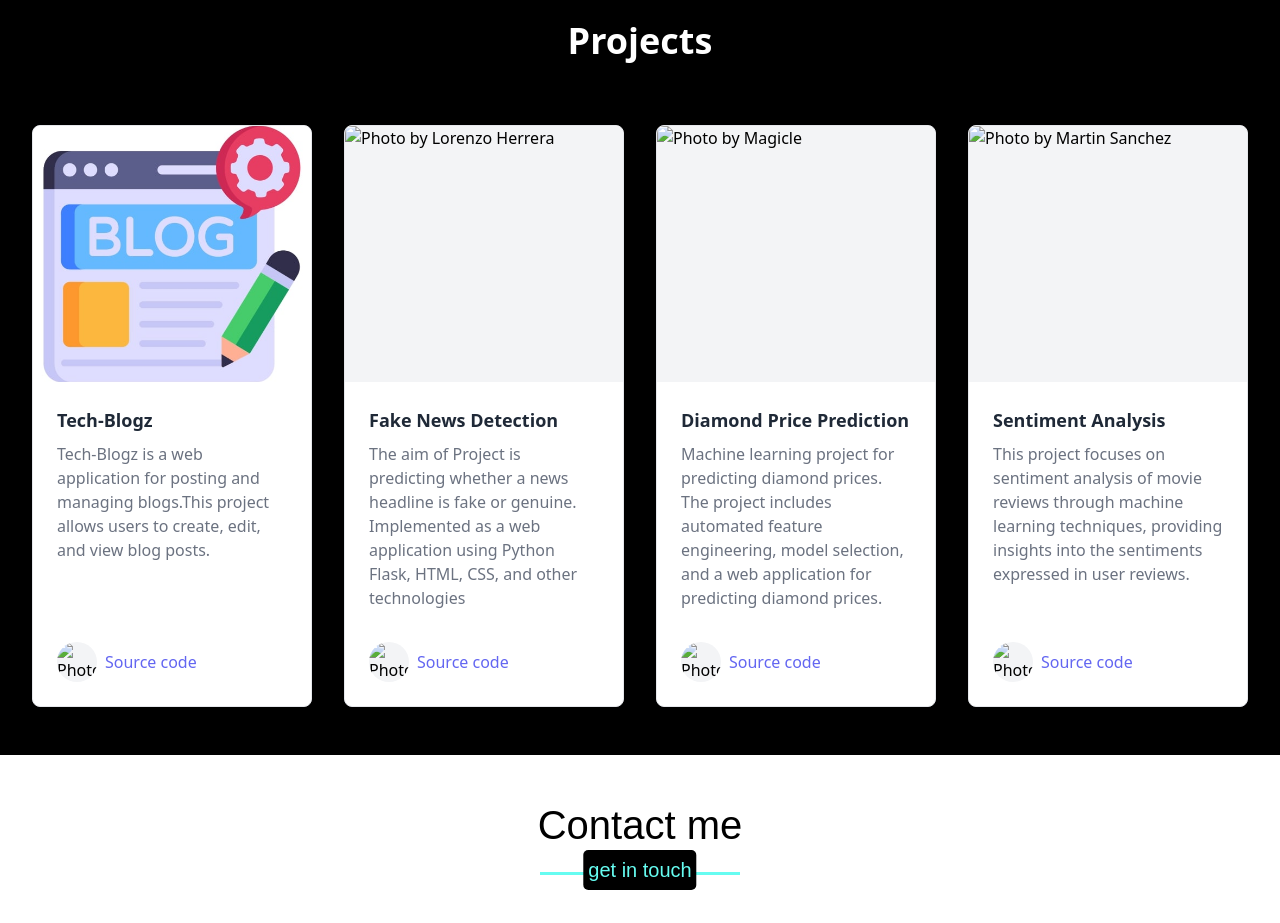
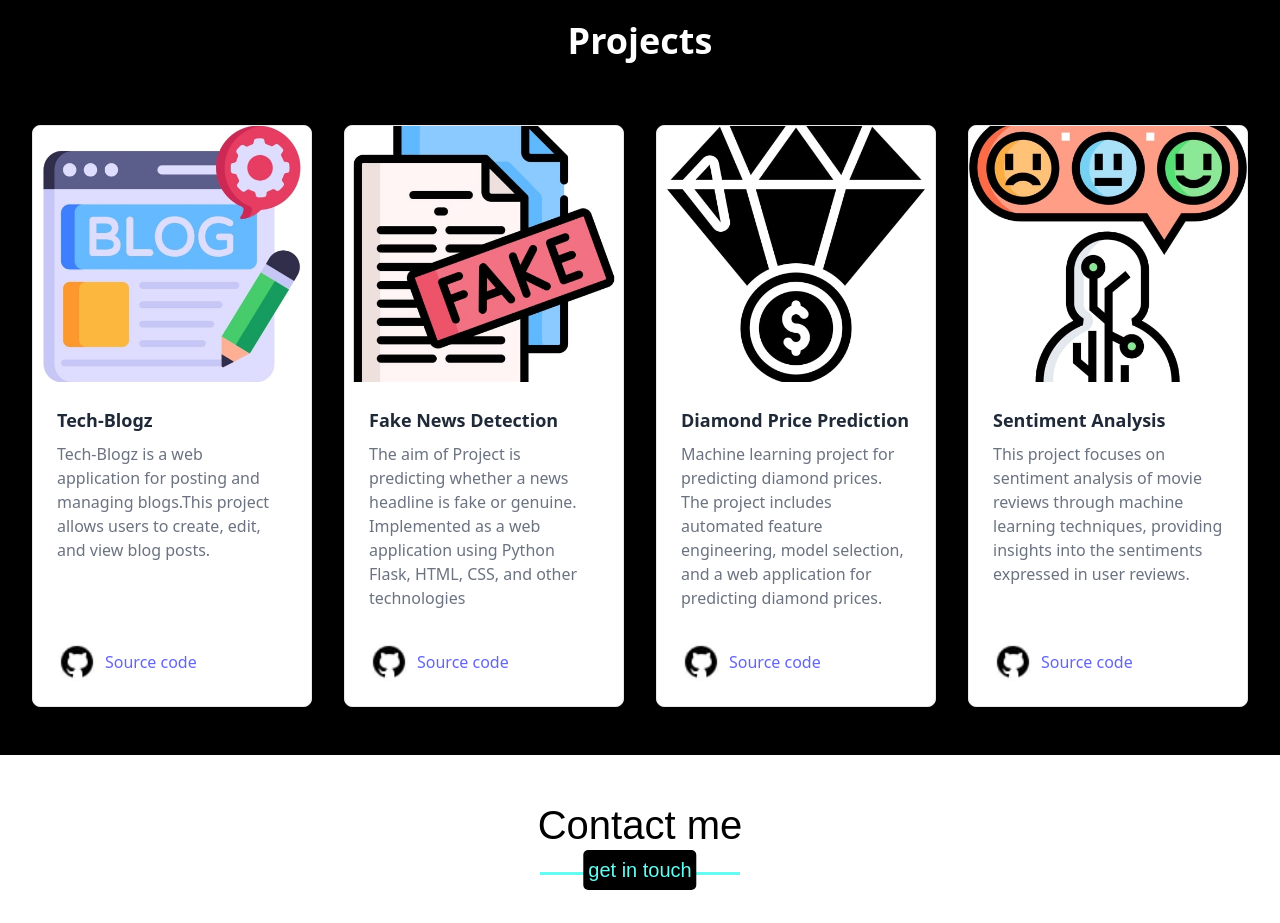
Before and after one commit to Rahul4112002/myportfolio, a plain HTML site: page index.html in a window 1280 px wide. Shown: the part 2200-3123 px from the top of the page. Drawn offline with nearby package versions, Linux system fonts and the light colour scheme; the site is published under a folder, as on GitHub Pages, so addresses that start at the root find nothing.

Commit message:
Update index.html

```diff
--- a/index.html
+++ b/index.html
@@ -166,7 +166,7 @@
                 <div class="mt-auto flex items-end justify-between">
                   <div class="flex items-center gap-2">
                     <div class="h-10 w-10 shrink-0 overflow-hidden rounded-full bg-gray-100">
-                      <img src="/images/github.jpg" loading="lazy" alt="Photo by Brock Wegner" class="h-full w-full object-cover object-center" />
+                      <img src="./images/github.jpg" loading="lazy" alt="Photo by Brock Wegner" class="h-full w-full object-cover object-center" />
                     </div>
 
                     <div>
@@ -181,7 +181,7 @@
             <!-- article - start -->
             <div class="flex flex-col overflow-hidden rounded-lg border bg-white">
               <a href="https://github.com/Rahul4112002/Fake-News-Detection" class="group relative block h-48 overflow-hidden bg-gray-100 md:h-64">
-                <img src="/images/fake-news.jpg" loading="lazy" alt="Photo by Lorenzo Herrera" class="absolute inset-0 h-full w-full object-cover object-center transition duration-200 group-hover:scale-110" />
+                <img src="./images/fake-news.jpg" loading="lazy" alt="Photo by Lorenzo Herrera" class="absolute inset-0 h-full w-full object-cover object-center transition duration-200 group-hover:scale-110" />
               </a>
 
               <div class="flex flex-1 flex-col p-4 sm:p-6">
@@ -195,7 +195,7 @@
                 <div class="mt-auto flex items-end justify-between">
                     <div class="flex items-center gap-2">
                       <div class="h-10 w-10 shrink-0 overflow-hidden rounded-full bg-gray-100">
-                        <img src="/images/github.jpg" loading="lazy" alt="Photo by Brock Wegner" class="h-full w-full object-cover object-center" />
+                        <img src="./images/github.jpg" loading="lazy" alt="Photo by Brock Wegner" class="h-full w-full object-cover object-center" />
                       </div>
 
                       <div>
@@ -210,7 +210,7 @@
             <!-- article - start -->
             <div class="flex flex-col overflow-hidden rounded-lg border bg-white">
               <a href="https://github.com/Rahul4112002/Diamond-Price-Prediction" class="group relative block h-48 overflow-hidden bg-gray-100 md:h-64">
-                <img src="/images/value.jpg" loading="lazy" alt="Photo by Magicle" class="absolute inset-0 h-full w-full object-cover object-center transition duration-200 group-hover:scale-110" />
+                <img src="./images/value.jpg" loading="lazy" alt="Photo by Magicle" class="absolute inset-0 h-full w-full object-cover object-center transition duration-200 group-hover:scale-110" />
               </a>
 
               <div class="flex flex-1 flex-col p-4 sm:p-6">
@@ -223,7 +223,7 @@
                 <div class="mt-auto flex items-end justify-between">
                     <div class="flex items-center gap-2">
                       <div class="h-10 w-10 shrink-0 overflow-hidden rounded-full bg-gray-100">
-                        <img src="/images/github.jpg" loading="lazy" alt="Photo by Brock Wegner" class="h-full w-full object-cover object-center" />
+                        <img src="./images/github.jpg" loading="lazy" alt="Photo by Brock Wegner" class="h-full w-full object-cover object-center" />
                       </div>
 
                       <div>
@@ -238,7 +238,7 @@
             <!-- article - start -->
             <div class="flex flex-col overflow-hidden rounded-lg border bg-white">
               <a href="https://github.com/Rahul4112002/Sentiment-Analysis" class="group relative block h-48 overflow-hidden bg-gray-100 md:h-64">
-                <img src="/images/sentiment-analysis.jpg" loading="lazy" alt="Photo by Martin Sanchez" class="absolute inset-0 h-full w-full object-cover object-center transition duration-200 group-hover:scale-110" />
+                <img src="./images/sentiment-analysis.jpg" loading="lazy" alt="Photo by Martin Sanchez" class="absolute inset-0 h-full w-full object-cover object-center transition duration-200 group-hover:scale-110" />
               </a>
 
               <div class="flex flex-1 flex-col p-4 sm:p-6">
@@ -252,7 +252,7 @@
                 <div class="mt-auto flex items-end justify-between">
                     <div class="flex items-center gap-2">
                       <div class="h-10 w-10 shrink-0 overflow-hidden rounded-full bg-gray-100">
-                        <img src="/images/github.jpg" loading="lazy" alt="Photo by Brock Wegner" class="h-full w-full object-cover object-center" />
+                        <img src="./images/github.jpg" loading="lazy" alt="Photo by Brock Wegner" class="h-full w-full object-cover object-center" />
                       </div>
 
                       <div>
```
